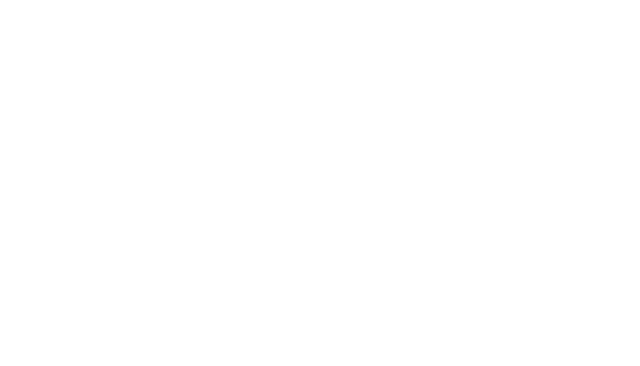
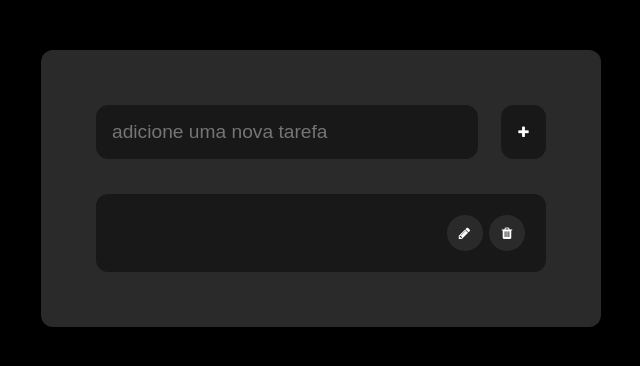
Before and after one commit to Jonaslunafreitas/Tarefas, a plain HTML site: page index.html in a window 1280 px wide. Shown: the whole page, without its empty margins (319-959 px from the left). Drawn offline with Linux system fonts and the light colour scheme.

Commit message:
Estilização dos campos com css

```diff
--- /dev/null
+++ b/css/style.css
@@ -0,0 +1,78 @@
+body {
+    background-color: #000;
+    color: #fff;
+    margin: 0;
+    font-family: Arial, Helvetica, sans-serif;
+    font-size: 1rem;
+}
+
+.conteudo {
+    margin: 0 auto;
+    width: 100%;
+    max-width: 450px;
+    margin-top: 50px;
+    margin-bottom: 50px;
+    background-color: #2b2a2a;
+    padding: 55px;
+    border-radius: 12px;
+}
+
+.topo {
+    display: flex;
+    justify-content: space-between;
+    margin-bottom: 35px;
+}
+
+.topo input {
+    width: 350px;
+    padding: 15px;
+    border-radius: 12px;
+    border: 1px solid #191818;
+    outline: none;
+    font-size: 1.2rem;
+    background: #191818;
+    color: #fff;
+}
+
+.topo button {
+    width: 45px;
+    border-radius: 12px;
+    border: 1px solid #191818;
+    background: #191818;
+    color: #fff;
+    outline: none;
+}
+
+.topo button:hover {
+    background-color: #1f1e1e;
+    cursor: pointer;
+}
+
+#listaTarefas {
+    list-style-type: none;
+    padding: 0;
+    margin: 0;
+}
+
+#listaTarefas li {
+    padding: 20px;
+    background: #191818;
+    border-radius: 12px;
+    display: flex;
+    justify-content: space-between;
+    align-items: center;
+}
+
+.btnAcao {
+    border-radius: 20px;
+    border: 1px solid #191818;
+    width: 38px;
+    height: 38px;
+    cursor: pointer;
+    background: #2b2a2a;
+    color: #fff;
+}
+
+.btnAcao:hover {
+    background: #3c3a3a;
+}
--- a/index.html
+++ b/index.html
@@ -3,13 +3,35 @@
 
 <head>
     <meta charset="UTF-8">
-    <meta http-equiv="X-UA-Compatible" content="IE=edge">
     <meta name="viewport" content="width=device-width, initial-scale=1.0">
     <title>Tarefas</title>
-    <link rel="stlesheet" href="style.css">
+    <link rel="stylesheet" href="css/style.css">
+    <link rel="stylesheet" href="https://cdnjs.cloudflare.com/ajax/libs/font-awesome/4.7.0/css/font-awesome.min.css">
 </head>
 
 <body>
+
+    <div class="conteudo">
+        <div class="topo">
+            <input type="text" id="inputNomeTarefa" placeholder="adicione uma nova tarefa">
+            <button id="btnAddTarefa">
+                <i class="fa fa-plus"></i>
+            </button>
+        </div>
+        <ul id="listaTarefas">
+            <li>
+                <span class="textoTarefa"></span>
+                <div>
+                    <button class="btnAcao">
+                        <i class="fa fa-pencil"></i>
+                    </button>
+                    <button class="btnAcao">
+                        <i class="fa fa-trash"></i>
+                    </button>
+                </div>
+            </li>
+        </ul>
+    </div>
 
 
 
@@ -20,9 +42,7 @@
 
 
 
-
-
-    <script src="script.js"></script>
+    <script src="js/script.js"></script>
 </body>
 
 </html>
```
Also changed, not shown: js/script.js (added), style.css (deleted).
